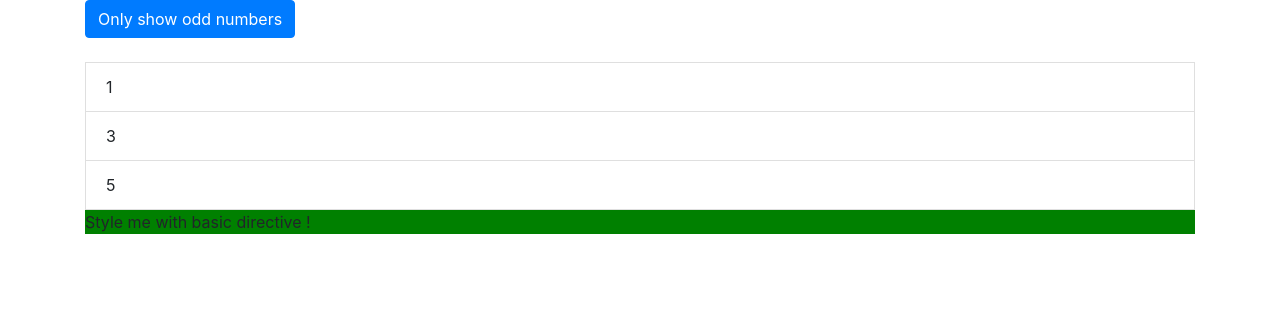
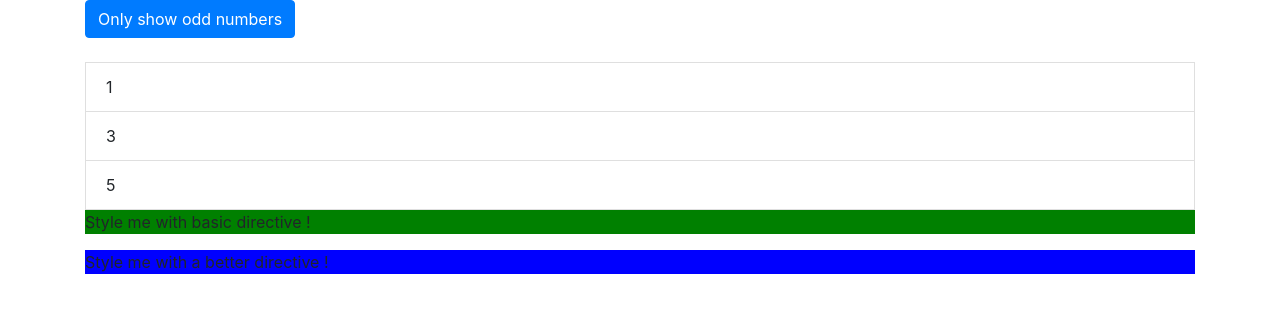
Before and after one commit to hamzaDeveloppementWeb/Angular, an Angular app in the folder directives/: page / in a window 1280 px wide. Shown: the top 312 px of the page. Built offline with nearby package versions, Linux system fonts and the light colour scheme.

Commit message:
Crating a directive with renderer witch is the best approach to style text (don't use ElementRef directly but use Renderer2 with ElementRef for accessing the DOM)

```diff
--- a/directives/src/app/app.component.html
+++ b/directives/src/app/app.component.html
@@ -23,6 +23,7 @@
         </div>
       </ul>
       <p appBasicHighlight>Style me with basic directive !</p>
+      <p appBetterHighlight>Style me with a better directive !</p>
     </div>
   </div>
 </div>
--- a/directives/src/app/app.module.ts
+++ b/directives/src/app/app.module.ts
@@ -3,11 +3,13 @@
 
 import { AppComponent } from './app.component';
 import {BasicHighlightDirective} from "./basic-highlight/basic-highlight.directive";
+import { BetterHighlightDirective } from './better-highlight/better-highlight.directive';
 
 @NgModule({
   declarations: [
     AppComponent,
-    BasicHighlightDirective
+    BasicHighlightDirective,
+    BetterHighlightDirective
   ],
   imports: [
     BrowserModule
--- /dev/null
+++ b/directives/src/app/better-highlight/better-highlight.directive.ts
@@ -0,0 +1,14 @@
+import {Directive, ElementRef, OnInit, Renderer2} from '@angular/core';
+
+@Directive({
+  selector: '[appBetterHighlight]'
+})
+export class BetterHighlightDirective implements OnInit {
+
+  constructor(private elementRef: ElementRef, private renderer: Renderer2) {
+  }
+
+  ngOnInit() {
+    this.renderer.setStyle(this.elementRef.nativeElement, 'background-color', 'blue');
+  }
+}
```
